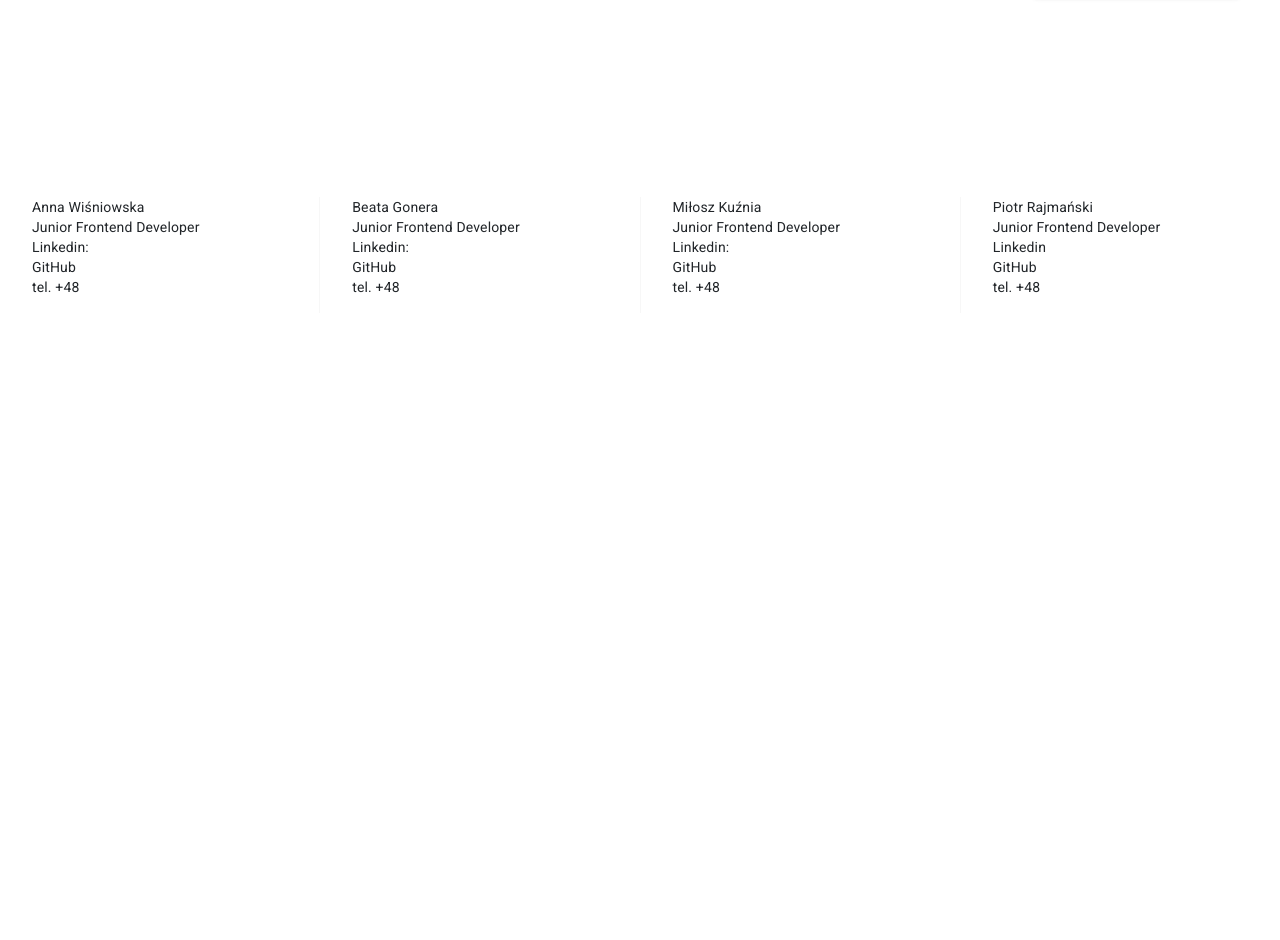
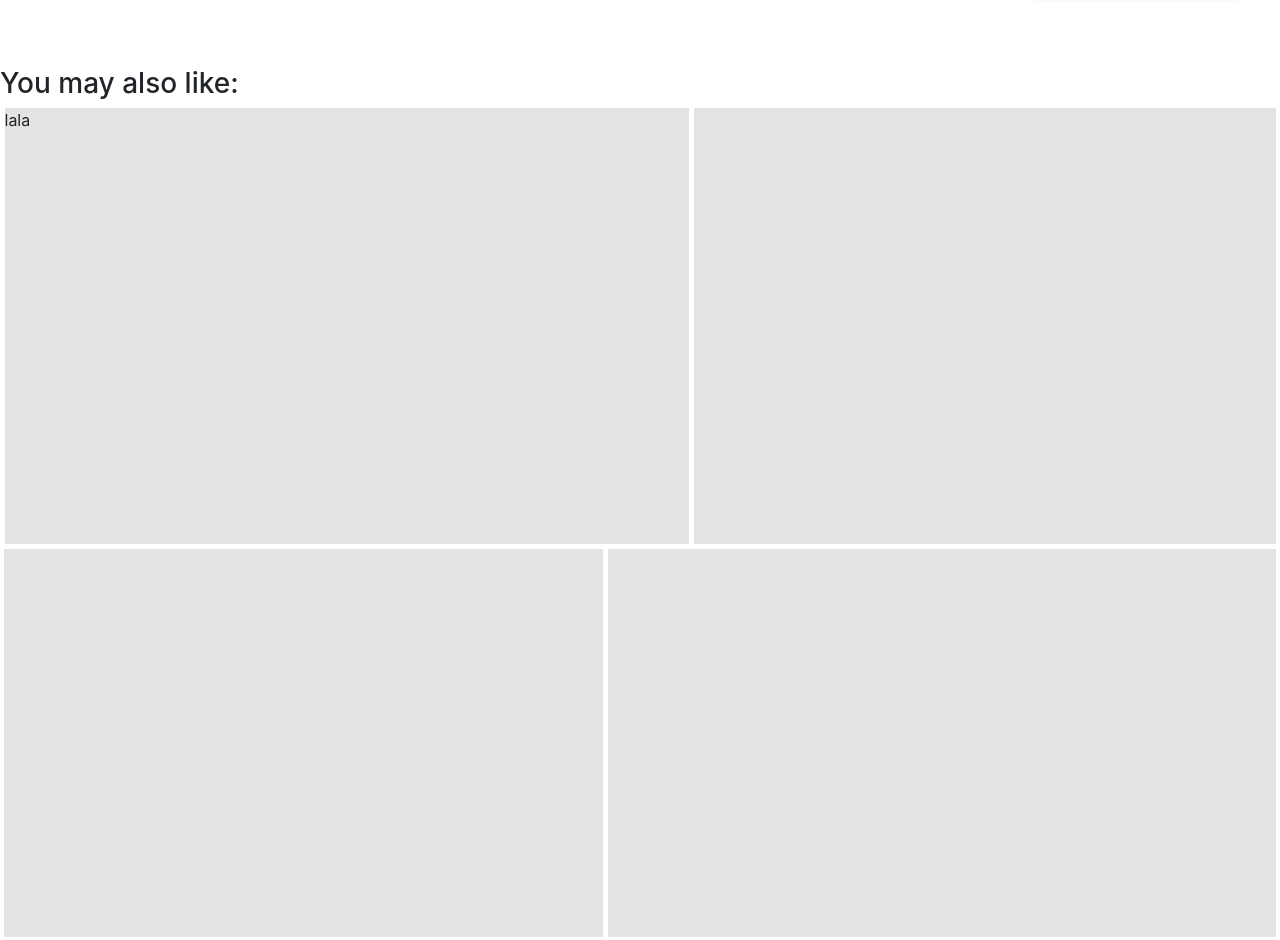
Before and after one commit to rajmanski/BookShare, a React (Create React App) app: page /borrow in a window 1280 px wide. Shown: the part 632-1572 px from the top of the page. Before the commit the page ends 945 px from the top, so only its background shows below. Built offline with nearby package versions, Linux system fonts and the light colour scheme.

Commit message:
Bottom container added

```diff
--- a/src/components/shared/Borrow/Borrow.style.css
+++ b/src/components/shared/Borrow/Borrow.style.css
@@ -76,3 +76,40 @@
     justify-content: flex-end;
     align-items: center;
 }
+
+.main-section-bottom {
+    max-width: 1440px;
+    margin: 0 auto;
+}
+
+.bottom-card-container {
+    display: flex;
+    gap: 5px;
+    justify-content: center;
+    flex-wrap: wrap;
+}
+
+
+div .bottom-card-container :first-child {
+    width: 684px;
+    height: 436px;
+    background: #E3E3E3;
+}
+
+div .bottom-card-container :nth-child(2) {
+    width: 582px;
+    height: 436px;
+    background: #E3E3E3;
+}
+
+div .bottom-card-container :nth-child(3) {
+    width: 599px;
+    height: 388px;
+    background: #E3E3E3;
+}
+
+div .bottom-card-container :nth-child(4) {
+    width: 668px;
+    height: 388px;
+    background: #E3E3E3;
+}
--- a/src/components/shared/Borrow/Borrow.tsx
+++ b/src/components/shared/Borrow/Borrow.tsx
@@ -143,6 +143,15 @@ export const Borrow = () => {
                         <Button variant="contained" sx={{width: '207px', height: '42px'}}>BORROW A NEW BOOK</Button>
                     </div>
                 </div>
+                <div className="main-section-bottom">
+                    <h3>You may also like:</h3>
+                    <div className="bottom-card-container">
+                        <div className="first-card-container">lala</div>
+                        <div className="second-card-container"></div>
+                        <div className="third-card-container"></div>
+                        <div className="forth-card-container"></div>
+                    </div>
+                </div>
             </div>
             <Footer/>
         </div>
```
